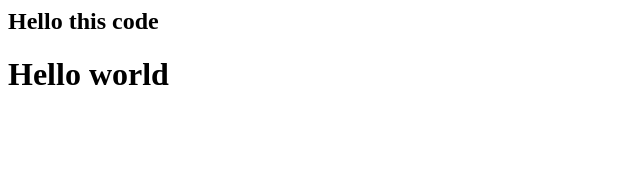
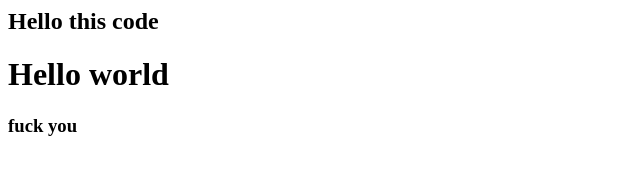
Before and after one commit to Mohsin-Maalik/MyProject, a plain HTML site: page index.html in a window 1280 px wide. Shown: the full height of the page, 0-640 px from the left. Drawn offline with Linux system fonts and the light colour scheme.

Commit message:
added line

```diff
--- a/index.html
+++ b/index.html
@@ -1,2 +1,3 @@
 <h2>Hello this code </h2>
 <h1>Hello world</h1>
+<h3>fuck you</h3>
```
